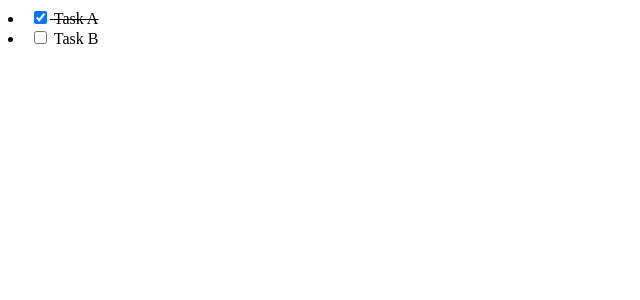
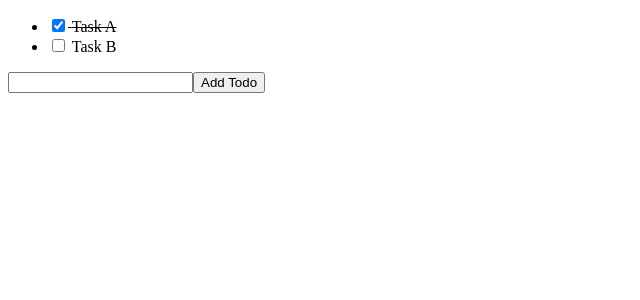
Before and after one commit to fokolo/todolist, a React (Create React App) app: page / in a window 1280 px wide. Shown: the top 300 px of the page, without its empty margins (0-640 px from the left). Built offline with nearby package versions, Linux system fonts and the light colour scheme.

Commit message:
Working prototype todo list

```diff
--- /dev/null
+++ b/src/AddTodoForm.tsx
@@ -0,0 +1,22 @@
+import React, { useState } from 'react';
+
+interface Props {
+    addTodo: AddTodo;
+}
+
+export const AddTodoForm: React.FC<Props> = ({ addTodo }) => {
+    const [text, setText] = useState("");
+
+    return (
+        <form>
+            <input type="text" value={text} onChange={(e) => {
+                setText(e.target.value);
+            }} />
+            <button type="submit" onClick={(e) => {
+                e.preventDefault();
+                addTodo(text);
+                setText("");
+            }}>Add Todo</button>
+        </form>
+    );
+};
--- a/src/App.tsx
+++ b/src/App.tsx
@@ -1,5 +1,6 @@
 import React, { useState } from 'react';
-import { TodoListItem } from './TodoListItem';
+import { TodoList } from './TodoList';
+import { AddTodoForm } from './AddTodoForm';
 
 const initialTodos: Todo[] = [
   {
@@ -13,11 +14,37 @@ const initialTodos: Todo[] = [
 ]
 
 function App() {
-  const [todos, toggleTodos] = useState(initialTodos);
+  const [todos, setTodos] = useState(initialTodos);
+
+  const toggleTodo = (selectedTodo: Todo) => {
+    const newTodos = todos.map(todo => {
+      if (todo === selectedTodo) {
+        return {
+          ...todo,
+          complete: !todo.complete,
+        };
+      }
+      return todo;
+    });
+
+    setTodos(newTodos);
+  }
+
+  const addTodo: AddTodo = (todoText) => {
+    const newTodo: Todo = {
+      text: todoText,
+      complete: false
+    }
+    setTodos([
+      ...todos,
+      newTodo
+    ]);
+  }
+
   return (
     <>
-    <TodoListItem todo={todos[0]} />
-    <TodoListItem todo={todos[1]} />
+      <TodoList todos={todos} toggleTodo={toggleTodo} />
+      <AddTodoForm addTodo={addTodo} />
     </>);
 }
 
--- /dev/null
+++ b/src/TodoList.tsx
@@ -0,0 +1,19 @@
+import React from 'react';
+import { TodoListItem } from './TodoListItem';
+
+interface Props {
+    todos: Todo[];
+    toggleTodo: ToggleTodo;
+}
+
+export const TodoList: React.FC<Props> = ({ todos, toggleTodo }) => {
+    return (
+        <ul>
+            {
+                todos.map(todo => (
+                    <TodoListItem key={todo.text} todo={todo} toggleTodo={toggleTodo} />
+                ))
+            }
+        </ul>
+    );
+};
--- a/src/TodoListItem.tsx
+++ b/src/TodoListItem.tsx
@@ -2,14 +2,17 @@ import React from 'react';
 
 interface Props {
     todo: Todo;
+    toggleTodo: ToggleTodo;
 }
 
-export const TodoListItem: React.FC<Props> = ({ todo }) => {
+export const TodoListItem: React.FC<Props> = ({ todo, toggleTodo }) => {
     return (
         <li>
             <label style={{ textDecoration: todo.complete ? 'line-through' : undefined }}
             >
-                <input type="checkbox" checked={todo.complete} /> {todo.text}
+                <input type="checkbox" checked={todo.complete} onChange={() => {
+                    toggleTodo(todo)
+                }} /> {todo.text}
             </label>
 
         </li>
--- a/src/types.d.ts
+++ b/src/types.d.ts
@@ -2,3 +2,6 @@ interface Todo {
     text: string;
     complete: boolean;
 }
+
+type ToggleTodo = (selectedTodo: Todo) => void;
+type AddTodo = (text: string) => void;
```
